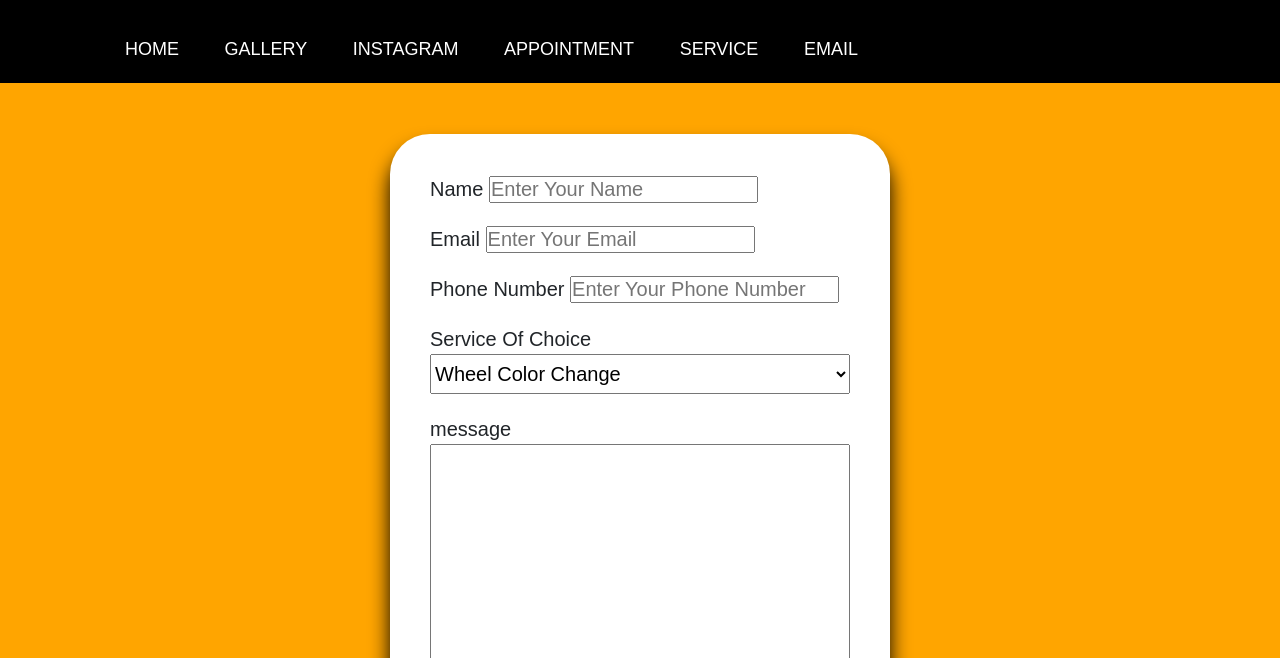
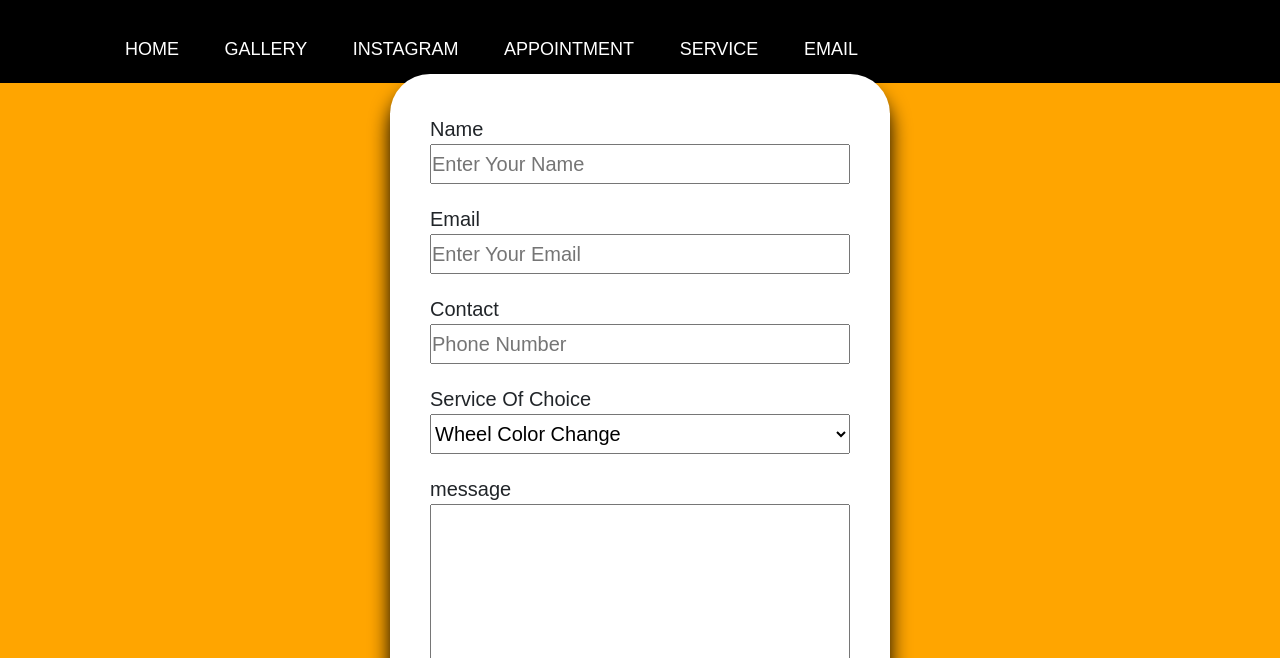
Before and after one commit to DEV-EGo/iAutoWorksNC, a plain HTML site: page email.html in a window 1280 px wide. Shown: the part 142-800 px from the top of the page. Drawn offline with nearby package versions, Linux system fonts and the light colour scheme.

```diff
--- a/Resources/css/style.css
+++ b/Resources/css/style.css
@@ -406,12 +406,10 @@
 {
    margin: 1rem;
    align-items: center;
-   align-items: center;
 }
 
-input [type = "text"],
-input [type = "email"]
-{
+input[type="text"],
+input[type=email]{
     width: 100%;
     height: 2rem;
 }
--- a/email.html
+++ b/email.html
@@ -78,11 +78,11 @@
           </div>
 
           <div class="form-group">
-            <label for="">Phone Number</label>
+            <label for="">Contact</label>
             <input
               type="text"
               name="phone Number"
-              placeholder="Enter Your Phone Number"
+              placeholder="Phone Number"
             />
           </div>
 
```
